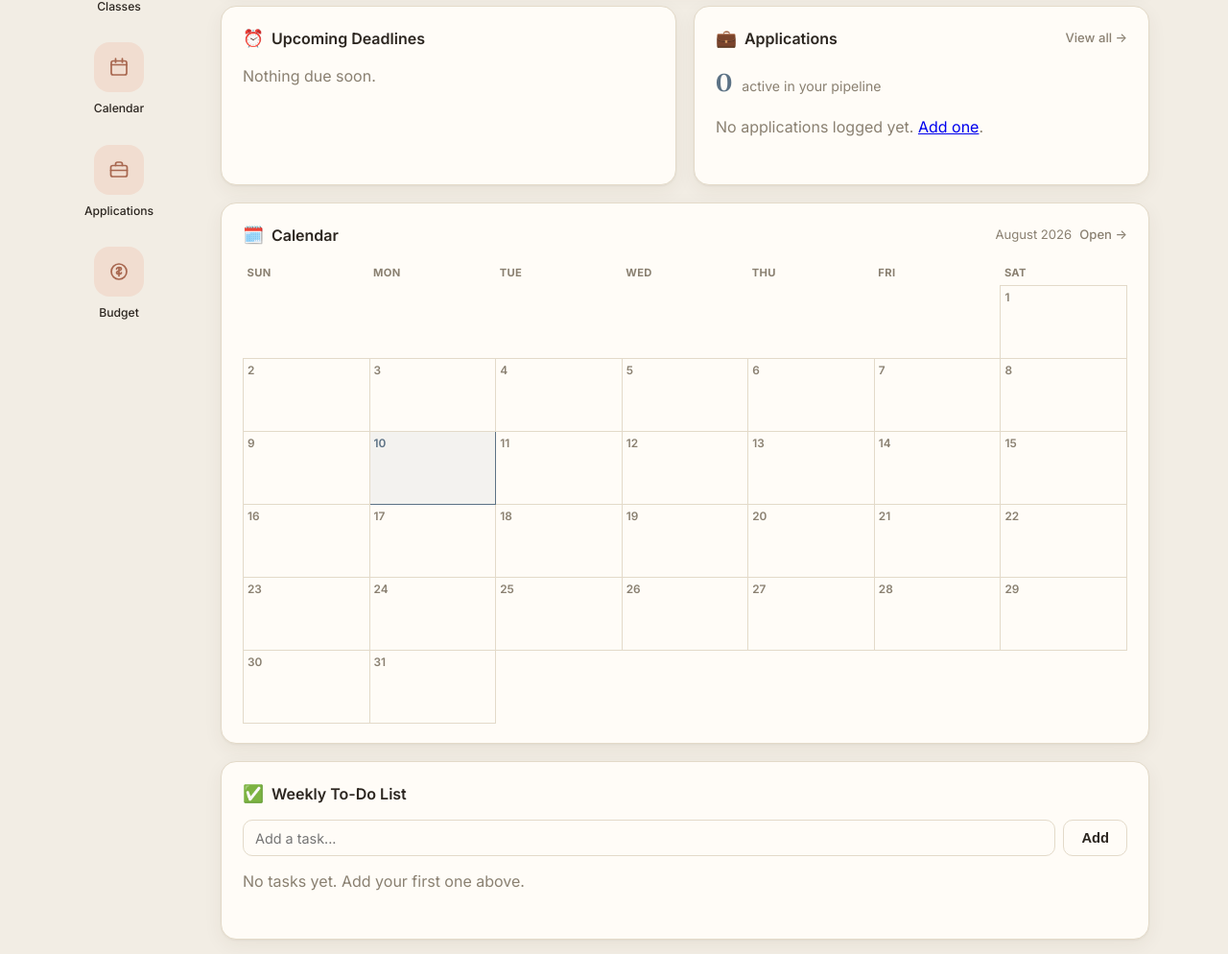
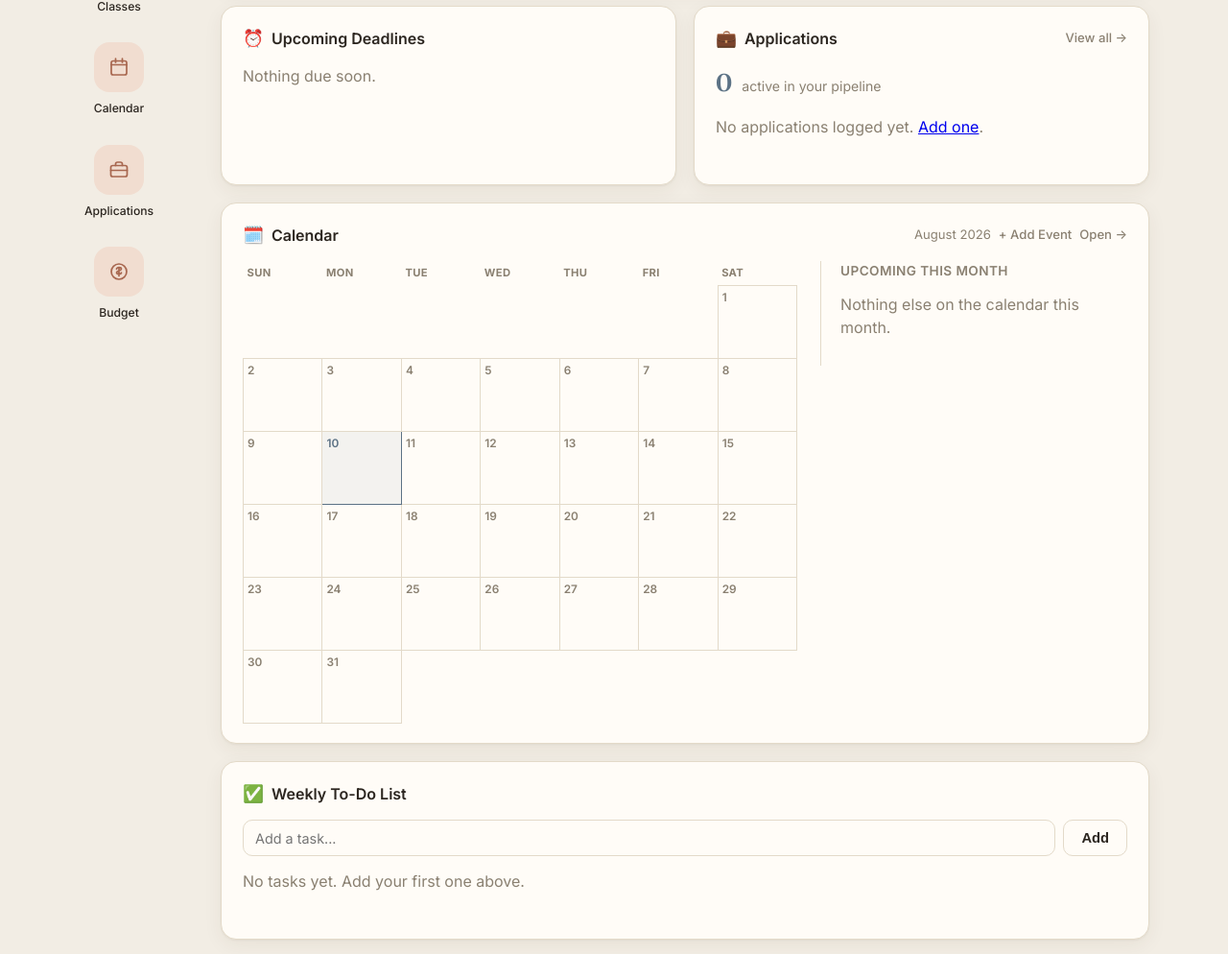
Before and after one commit to lulumatasso/life-dashboard, a Flask app: page / in a window 1280 px wide. Shown: the part 278-1272 px from the top of the page at 96% size. Run offline with Flask 3, Linux system fonts and the light colour scheme; data that the repository does not hold is empty.

Commit message:
Add custom calendar events and an Upcoming Events list to the home widget

```diff
--- a/app.py
+++ b/app.py
@@ -15,6 +15,8 @@ from models import (
     TRANSACTION_TYPES,
     TRANSACTION_CATEGORIES,
     Todo,
+    Event,
+    EVENT_CATEGORIES,
 )
 import syllabus
 
@@ -72,6 +74,16 @@ def get_month_calendar(year, month):
             }
         )
 
+    custom_events = Event.query.filter(Event.date >= start, Event.date <= end).all()
+    for e in custom_events:
+        events_by_day.setdefault(e.date.day, []).append(
+            {
+                "title": e.title,
+                "category": e.category,
+                "url": url_for("edit_event", event_id=e.id),
+            }
+        )
+
     prev_month, prev_year = (12, year - 1) if month == 1 else (month - 1, year)
     next_month, next_year = (1, year + 1) if month == 12 else (month + 1, year)
 
@@ -104,6 +116,14 @@ def home():
     ).count()
     todos = Todo.query.order_by(Todo.created_at).all()
     month_ctx = get_month_calendar(today.year, today.month)
+
+    upcoming_events = []
+    for day, day_events in month_ctx["events_by_day"].items():
+        if day >= today.day:
+            for e in day_events:
+                upcoming_events.append({**e, "date": date(today.year, today.month, day)})
+    upcoming_events.sort(key=lambda e: e["date"])
+
     return render_template(
         "home.html",
         name="AvaLucia",
@@ -113,6 +133,7 @@ def home():
         recent_applications=recent_applications,
         active_applications=active_applications,
         todos=todos,
+        upcoming_events=upcoming_events,
         **month_ctx,
     )
 
@@ -260,6 +281,45 @@ def calendar_view():
     return render_template("calendar.html", today=today, **month_ctx)
 
 
+@app.route("/calendar/events/new", methods=["GET", "POST"])
+def new_event():
+    if request.method == "POST":
+        event_date = datetime.strptime(request.form["date"], "%Y-%m-%d").date()
+        event = Event(
+            title=request.form["title"],
+            date=event_date,
+            category=request.form.get("category") or "personal",
+            notes=request.form.get("notes"),
+        )
+        db.session.add(event)
+        db.session.commit()
+        return redirect(url_for("calendar_view", year=event_date.year, month=event_date.month))
+    default_date = request.args.get("date", date.today().isoformat())
+    return render_template("new_event.html", categories=EVENT_CATEGORIES, default_date=default_date)
+
+
+@app.route("/calendar/events/<int:event_id>/edit", methods=["GET", "POST"])
+def edit_event(event_id):
+    event = Event.query.get_or_404(event_id)
+    if request.method == "POST":
+        event.title = request.form["title"]
+        event.date = datetime.strptime(request.form["date"], "%Y-%m-%d").date()
+        event.category = request.form.get("category") or event.category
+        event.notes = request.form.get("notes")
+        db.session.commit()
+        return redirect(url_for("calendar_view", year=event.date.year, month=event.date.month))
+    return render_template("edit_event.html", event=event, categories=EVENT_CATEGORIES)
+
+
+@app.route("/calendar/events/<int:event_id>/delete", methods=["POST"])
+def delete_event(event_id):
+    event = Event.query.get_or_404(event_id)
+    year, month = event.date.year, event.date.month
+    db.session.delete(event)
+    db.session.commit()
+    return redirect(url_for("calendar_view", year=year, month=month))
+
+
 @app.route("/applications")
 def applications():
     status_filter = request.args.get("status")
--- a/static/style.css
+++ b/static/style.css
@@ -790,6 +790,72 @@ td.expense { color: var(--personal); font-weight: 600; }
     padding-left: 2px;
 }
 
+.calendar-widget-layout {
+    display: flex;
+    gap: 24px;
+    align-items: flex-start;
+}
+
+.calendar-widget-layout .calendar-grid {
+    flex: 1 1 62%;
+    min-width: 0;
+}
+
+.upcoming-events {
+    flex: 1 1 34%;
+    min-width: 180px;
+    border-left: 1px solid var(--border);
+    padding-left: 20px;
+}
+
+.upcoming-events-title {
+    font-family: "Inter", sans-serif;
+    font-size: 0.85rem;
+    font-weight: 600;
+    color: var(--text-muted);
+    text-transform: uppercase;
+    letter-spacing: 0.03em;
+    margin: 0 0 12px;
+}
+
+.event-row {
+    display: flex;
+    align-items: center;
+    gap: 8px;
+    min-width: 0;
+}
+
+.event-row a {
+    overflow: hidden;
+    text-overflow: ellipsis;
+    white-space: nowrap;
+}
+
+.event-dot {
+    width: 8px;
+    height: 8px;
+    border-radius: 50%;
+    flex-shrink: 0;
+}
+
+.event-dot.category-academic { background: var(--academic); }
+.event-dot.category-professional { background: var(--professional); }
+.event-dot.category-financial { background: var(--financial); }
+.event-dot.category-personal { background: var(--personal); }
+
+@media (max-width: 900px) {
+    .calendar-widget-layout {
+        flex-direction: column;
+    }
+    .upcoming-events {
+        border-left: none;
+        border-top: 1px solid var(--border);
+        padding-left: 0;
+        padding-top: 16px;
+        width: 100%;
+    }
+}
+
 .todo-add-form {
     display: flex;
     gap: 8px;
--- a/templates/calendar.html
+++ b/templates/calendar.html
@@ -9,6 +9,7 @@
         <div class="calendar-nav">
             <a class="btn btn-secondary" href="{{ url_for('calendar_view', year=prev_year, month=prev_month) }}">&larr; Prev</a>
             <a class="btn btn-secondary" href="{{ url_for('calendar_view', year=next_year, month=next_month) }}">Next &rarr;</a>
+            <a class="btn" href="{{ url_for('new_event') }}">+ Add Event</a>
         </div>
     </div>
 
--- a/templates/home.html
+++ b/templates/home.html
@@ -73,8 +73,10 @@
                 <span class="panel-icon">🗓️</span>
                 <h2>Calendar</h2>
                 <span class="panel-subheading">{{ month_name }} {{ year }}</span>
+                <a class="panel-link" href="{{ url_for('new_event') }}">+ Add Event</a>
                 <a class="panel-link" href="{{ url_for('calendar_view') }}">Open &rarr;</a>
             </div>
+            <div class="calendar-widget-layout">
                 <table class="calendar-grid compact">
                     <thead>
                         <tr><th>Sun</th><th>Mon</th><th>Tue</th><th>Wed</th><th>Thu</th><th>Fri</th><th>Sat</th></tr>
@@ -101,6 +103,26 @@
                         {% endfor %}
                     </tbody>
                 </table>
+
+                <div class="upcoming-events">
+                    <h3 class="upcoming-events-title">Upcoming This Month</h3>
+                    {% if upcoming_events %}
+                    <ul class="panel-list">
+                        {% for e in upcoming_events %}
+                        <li>
+                            <span class="event-row">
+                                <span class="event-dot category-{{ e.category }}"></span>
+                                <a href="{{ e.url }}">{{ e.title }}</a>
+                            </span>
+                            <span class="panel-list-meta">{{ e.date.strftime("%b %d") }}</span>
+                        </li>
+                        {% endfor %}
+                    </ul>
+                    {% else %}
+                    <p class="subtitle">Nothing else on the calendar this month.</p>
+                    {% endif %}
+                </div>
+            </div>
         </div>
 
         <div class="panel panel-wide">
```
Also changed, not shown: models.py (+14 -0 lines), templates/edit_event.html (added, +32 -0 lines), templates/new_event.html (added, +28 -0 lines). Lines whose indentation alone changed are shown as unchanged.
